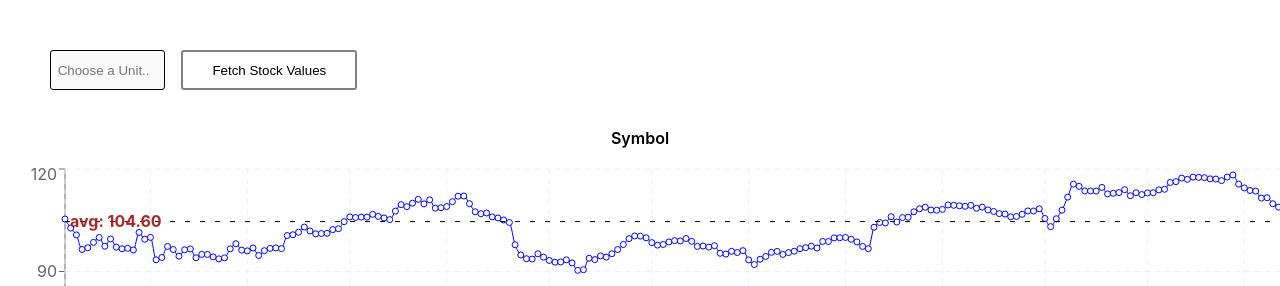
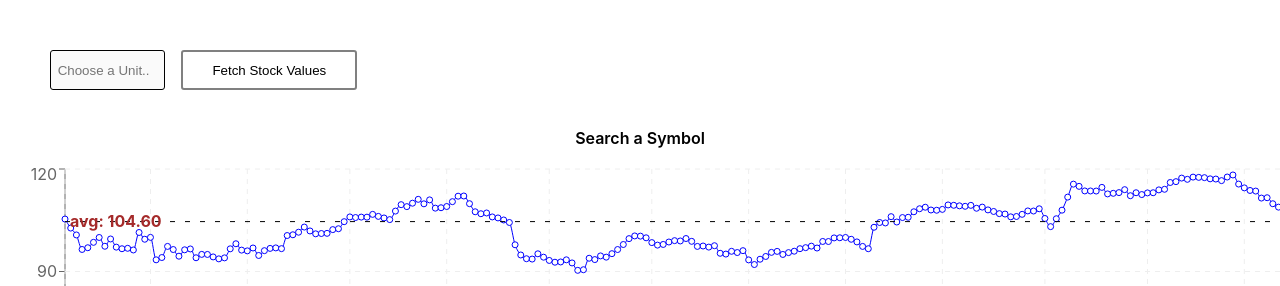
Before and after one commit to georgep98/Stock-Price, a React (Create React App) app: page / in a window 1280 px wide. Shown: the top 286 px of the page. Built offline with nearby package versions, Linux system fonts and the light colour scheme.

Commit message:
Update chart.tsx

```diff
--- a/src/components/chart/chart.tsx
+++ b/src/components/chart/chart.tsx
@@ -37,7 +37,7 @@ export class Chart extends React.Component<Props, State> {
         return (
             <styled.ChartWrapper>
                 <styled.Symbol>
-                    {symbol}
+                    {chartTimeSeries.length ? symbol : 'Search a Symbol'}
                 </styled.Symbol>
                 {
                     <LineChart width={1500} height={450} data={chartTimeSeries.length ? chartTimeSeries : pricesMock}>
```
